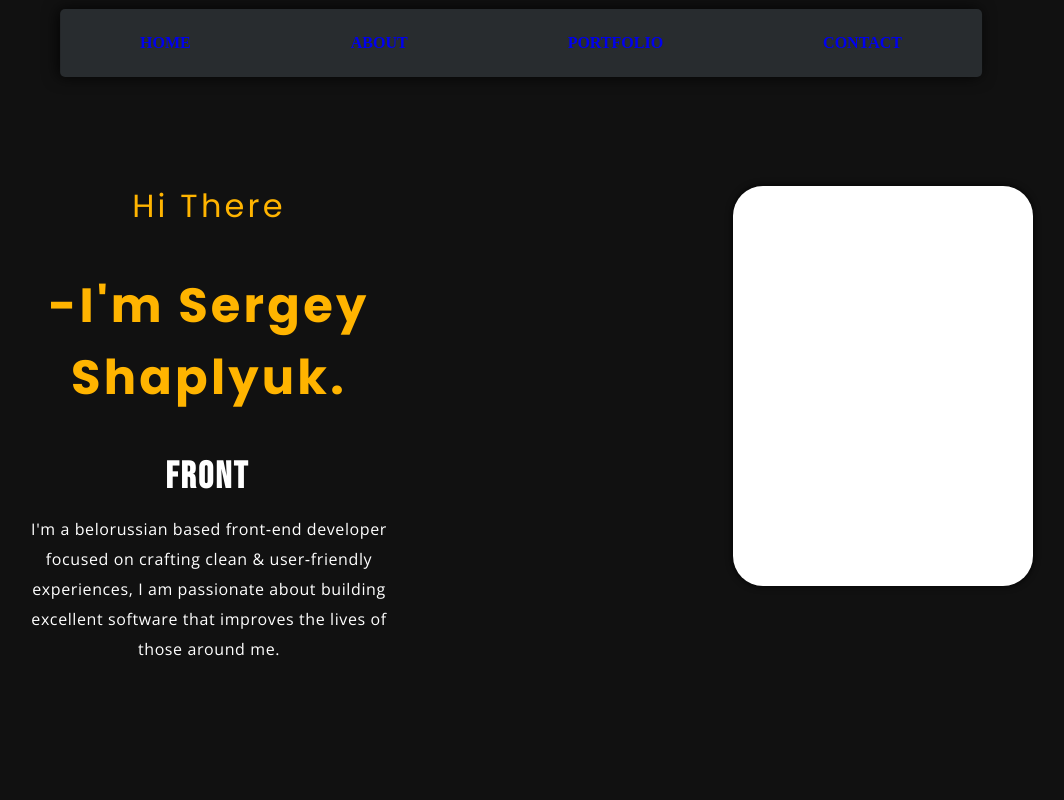
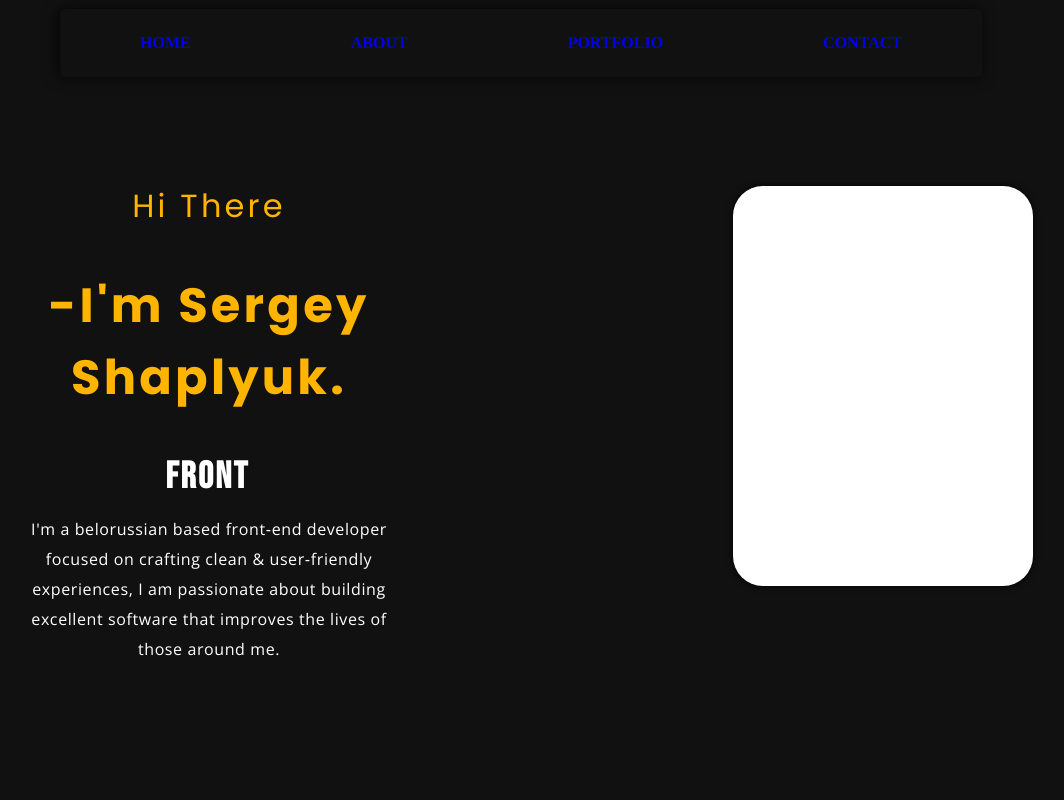
Before and after one commit to SergeyShapliuk/curriculum_vitae, a React (Create React App) app: page /#/contacts in a window 1280 px wide. Before the commit this address led to /. Shown: the top 800 px of the page, without its empty margins (119-1183 px from the left). Built offline with nearby package versions, Linux system fonts and the light colour scheme; a web font is replaced by a local one.

Commit message:
task 2 (bug fix)

```diff
--- a/src/contacts/Contacts.module.scss
+++ b/src/contacts/Contacts.module.scss
@@ -92,11 +92,3 @@
   opacity: 1;
   right: 10px;
 }
-@media screen and (max-width: 1129px) {
-
-.contactForm input{
-  min-width: 700px;
-
-}
-
-}
--- a/src/main/Main.module.scss
+++ b/src/main/Main.module.scss
@@ -5,12 +5,14 @@
   min-height: 100vh;
   margin: 0;
   background-color: #111;
+  display: flex;
 
 
 }
 .mainContainer{
   display: flex;
   justify-content:space-evenly;
+
 }
 .text {
   max-width: 400px;
--- a/src/nav/Nav.module.scss
+++ b/src/nav/Nav.module.scss
@@ -15,6 +15,7 @@
   position: fixed;
   z-index: 9999;
 
+
   .container {
     display: flex;
     top: 43px;
@@ -22,10 +23,9 @@
     z-index: 9999;
     left: 50%;
     transform: translate(-50%, -50%);
-    background: #282c2f;
+    background: #111;
     border-radius: 5px;
     box-shadow: -2px 0 15px rgba(0, 0, 0, .8);
-
     .text {
       position: relative;
       color: #fff;
--- a/src/skills/skillsLinesItem/SkilIsLinesItem.tsx
+++ b/src/skills/skillsLinesItem/SkilIsLinesItem.tsx
@@ -8,7 +8,9 @@ function SkillItem() {
 
         <div className={s.skillItemsBlock}>
             <div className={`${styleContainer.container} ${s.skillsLinesContainer}`}>
+
                 <div className={s.skillItems}>
+
                     <li>
                         <h3>TypeScript - 67%</h3><span className={s.bar}><span className={s.typescript}></span></span>
                     </li>
@@ -36,6 +38,7 @@ function SkillItem() {
                 </div>
             </div>
         </div>
+
     )
 }
 
--- a/src/skills/skillsLinesItem/SkillsLinesItem.module.scss
+++ b/src/skills/skillsLinesItem/SkillsLinesItem.module.scss
@@ -9,6 +9,7 @@
   justify-content: flex-start;
   overflow: hidden;
 }
+
 .skillItems{
   width: 500px;
   margin: 60px auto;
```
